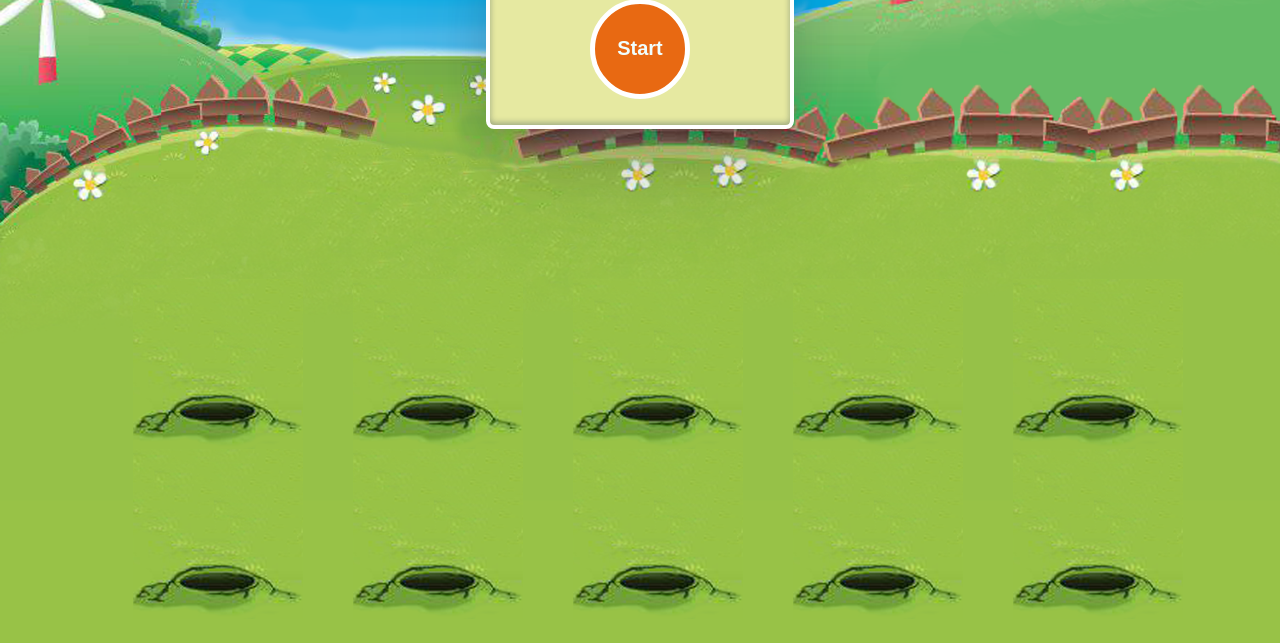
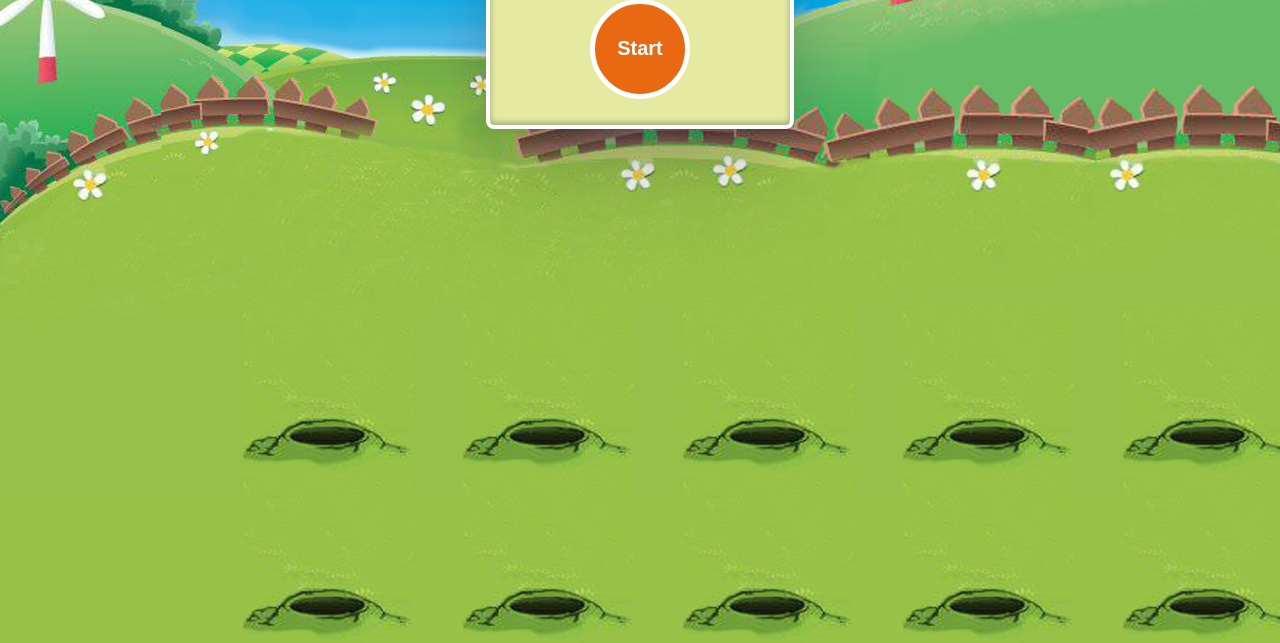
Before and after one commit to BlagodarnaOksana/Wack-a-mole, a plain HTML site: page index.html in a window 1280 px wide. Shown: the part 197-840 px from the top of the page. Before the commit the page ends 816 px from the top, so only its background shows below. Drawn offline with Linux system fonts and the light colour scheme.

Commit message:
Update styles.css

```diff
--- a/styles.css
+++ b/styles.css
@@ -58,11 +58,10 @@ span {
     color: #e86912;
 }
 
-.push {
-    height: 220px;
-}
-
 .grid {
+    position: absolute;
+    top: 500px;
+    left: 200px;
     width: 1100px;
     height: 340px;
     display: flex;
@@ -70,7 +69,6 @@ span {
     flex-wrap: wrap;
     margin-left: auto;
     margin-right: auto;
-
 }
 
 .square {
```
